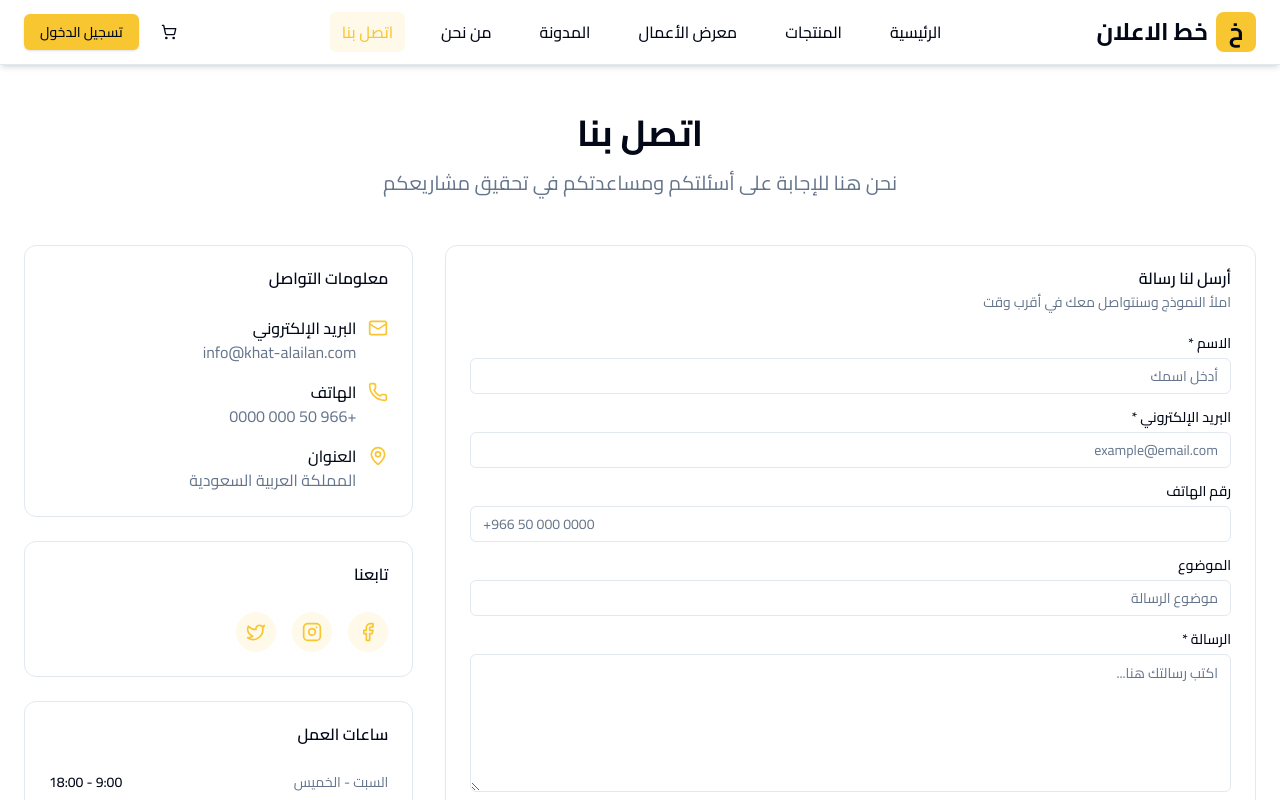
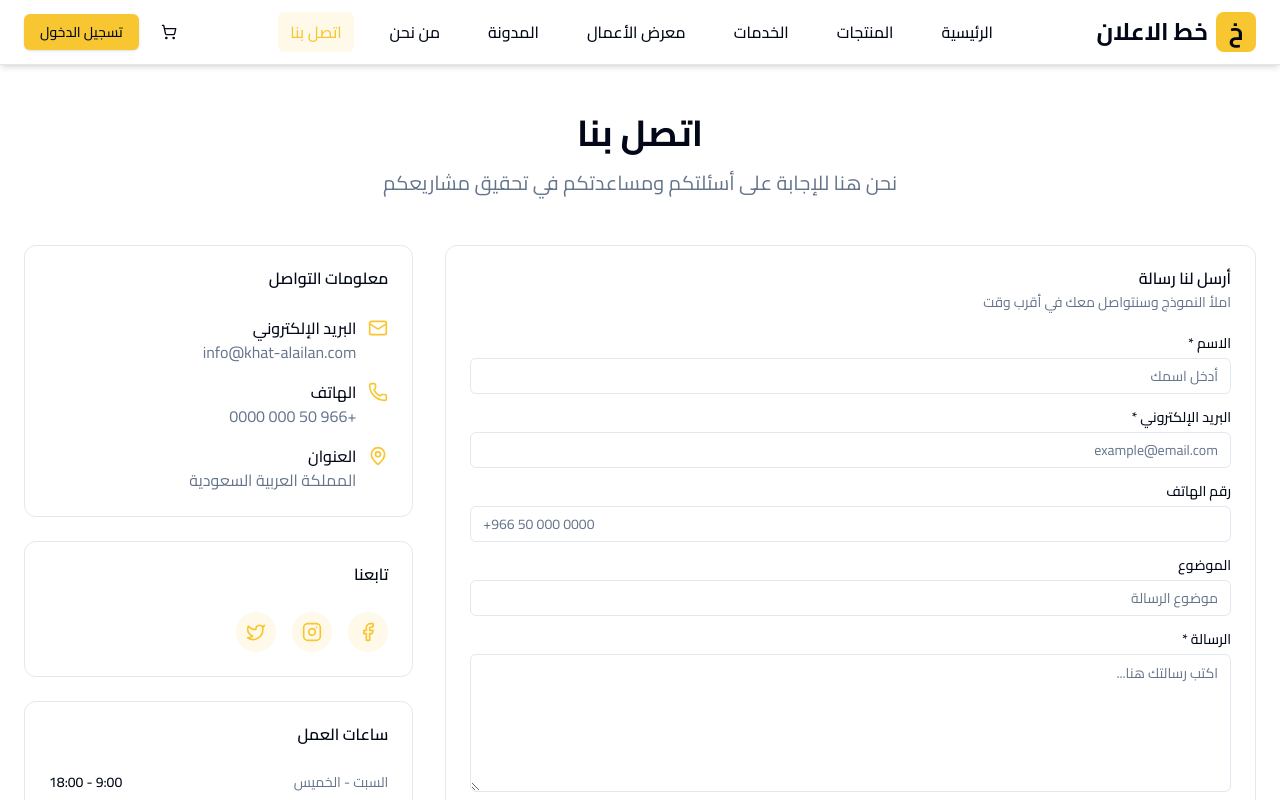
Before and after one commit to MaryamElkadi/adline, a React (Vite) app: page /contact in a window 1280 px wide. Shown: the top 800 px of the page. Built offline with nearby package versions, Linux system fonts and the light colour scheme.

Commit message:
Add navigation links for Services section
- Added Services and Service Inquiries to admin sidebar
- Added Services link to user-facing header navigation
- Used Wrench icon for Services and Inbox icon for Service Inquiries
- All navigation properly integrated with existing structure

```diff
--- a/src/components/common/Header.tsx
+++ b/src/components/common/Header.tsx
@@ -22,6 +22,7 @@ export default function Header() {
   const navigation = [
     { name: 'الرئيسية', path: '/' },
     { name: 'المنتجات', path: '/products' },
+    { name: 'الخدمات', path: '/services' },
     { name: 'معرض الأعمال', path: '/portfolio' },
     { name: 'المدونة', path: '/blog' },
     { name: 'من نحن', path: '/about' },
--- a/src/pages/admin/AdminLayout.tsx
+++ b/src/pages/admin/AdminLayout.tsx
@@ -13,7 +13,9 @@ import {
   X,
   LogOut,
   Home,
-  Settings
+  Settings,
+  Wrench,
+  Inbox
 } from 'lucide-react';
 import { Button } from '@/components/ui/button';
 import { useAuth } from '@/contexts/AuthContext';
@@ -38,6 +40,8 @@ export default function AdminLayout() {
     { name: 'Categories', path: '/admin/categories', icon: FolderTree },
     { name: 'Orders', path: '/admin/orders', icon: ShoppingCart },
     { name: 'Users', path: '/admin/users', icon: Users },
+    { name: 'Services', path: '/admin/services', icon: Wrench },
+    { name: 'Service Inquiries', path: '/admin/service-inquiries', icon: Inbox },
     { name: 'Portfolio', path: '/admin/portfolio', icon: Briefcase },
     { name: 'Blog Posts', path: '/admin/blog', icon: FileText },
     { name: 'Messages', path: '/admin/messages', icon: MessageSquare },
```
